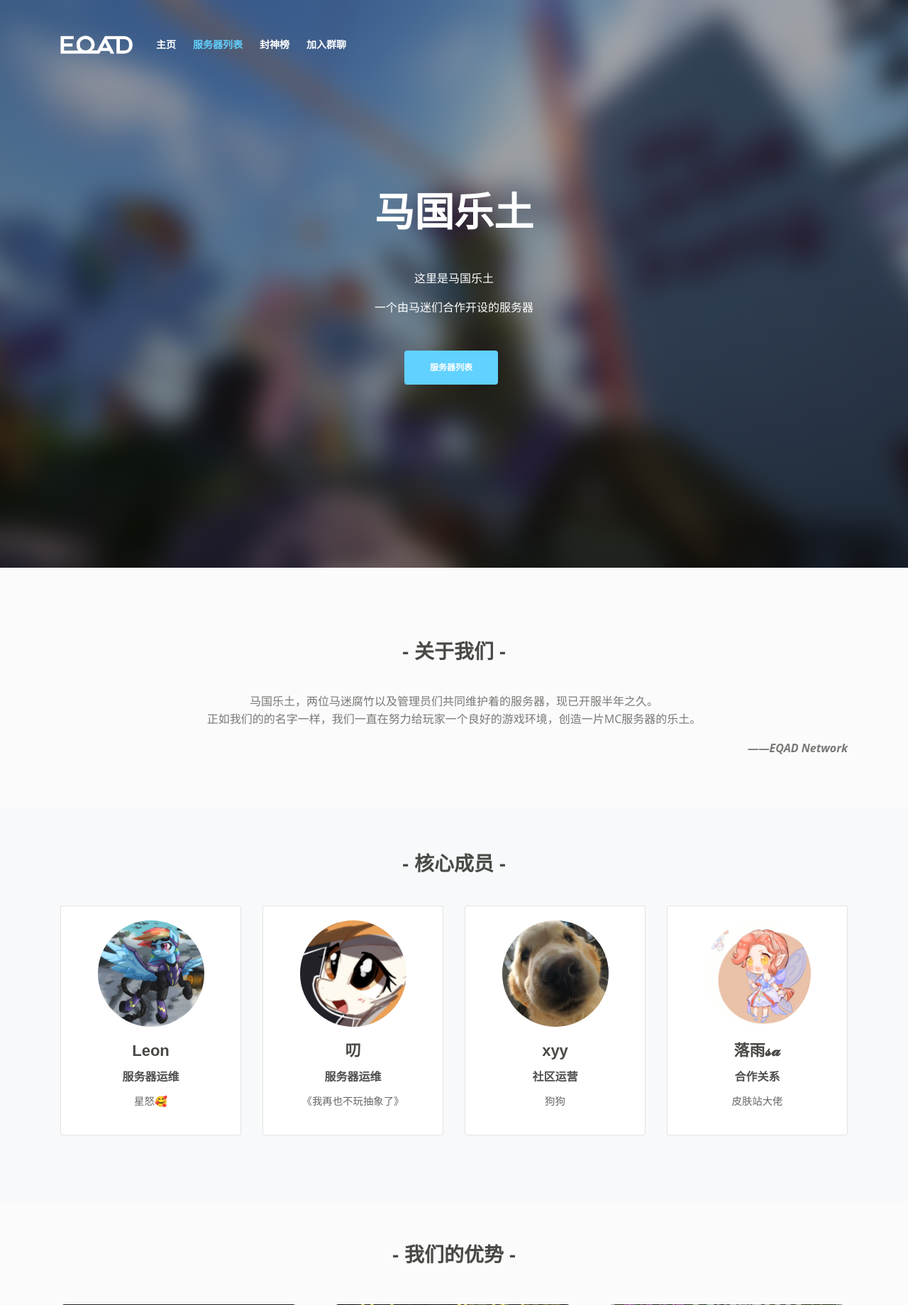
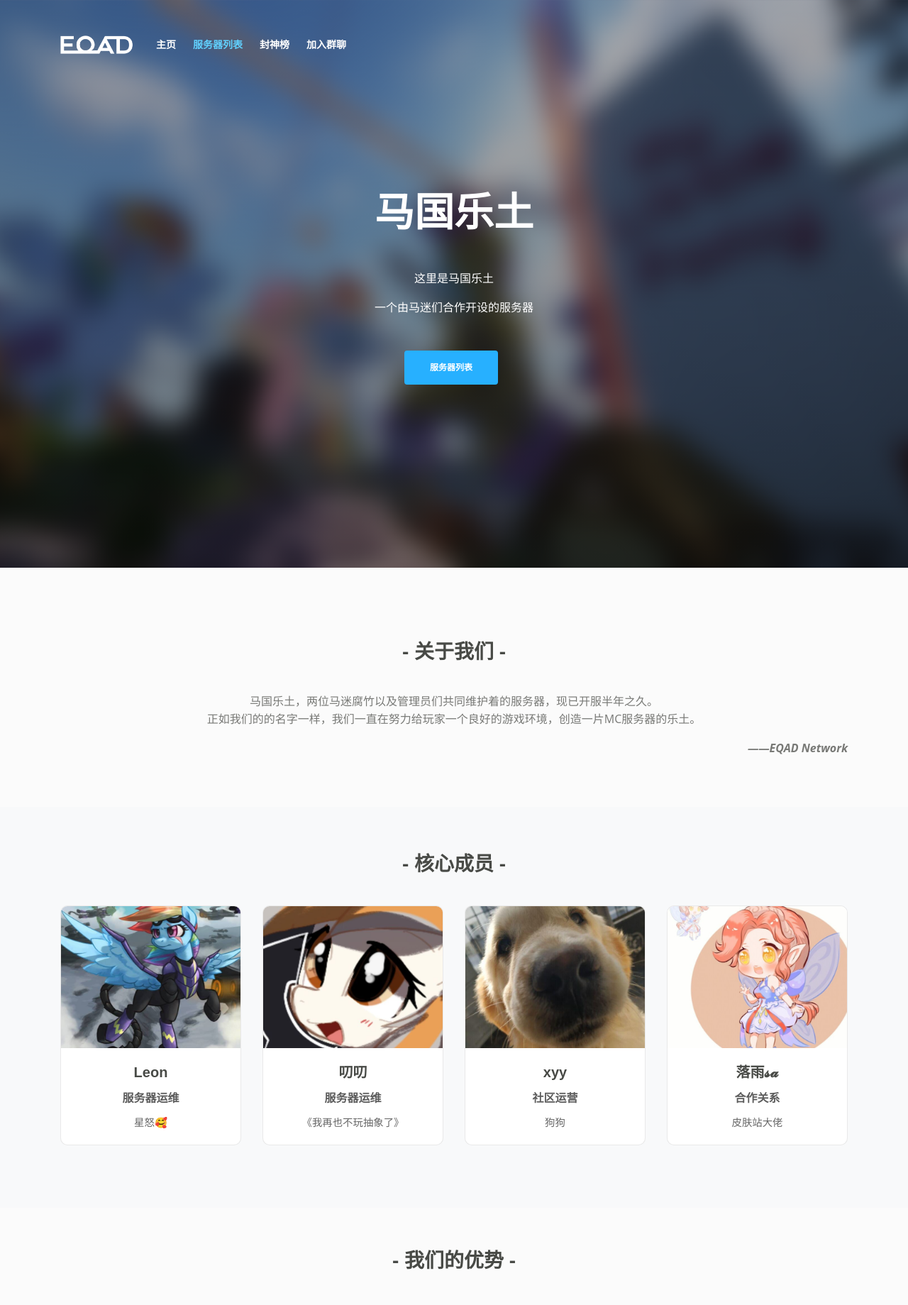
Before and after one commit to Equestriarcadia/EQAD_Web, a PHP site: page / in a window 1280 px wide. Shown: the top 1839 px of the page at 71% size. Run offline with PHP 8.4, Linux system fonts and the light colour scheme.

Commit message:
Add files via upload

```diff
--- a/index.html
+++ b/index.html
@@ -105,9 +105,6 @@
     </div> <!-- end of basic-1 -->
     <!-- end of intro -->
 
-
-    <!-- 在index.html的Intro和Services之间添加以下内容 -->
-
     <!-- Team -->
     <div id="team" class="basic-2">
         <div class="container">
@@ -117,45 +114,58 @@
                 </div>
                 <br><br><br>
 
-                <!-- Member Card 1 -->
-                <div class="col-lg-3 col-md-6">
+                <div class="col-lg-3 col-md-6 mb-4">
                     <div class="team-card">
+                        <div class="avatar-container">
                             <img src="static/picture/Leon.jpg" class="member-avatar">
-                        <h3>Leon</h3>
+                        </div>
+                        <div class="member-info">
+                            <h3><i class="fas fa-horse"></i>Leon</h3>
                             <p class="position">服务器运维</p>
                             <p class="bio">星怒🥰</p>
                         </div>
                     </div>
+                </div>
 
-                <!-- Member Card 2 -->
-                <div class="col-lg-3 col-md-6">
+                <div class="col-lg-3 col-md-6 mb-4">
                     <div class="team-card">
+                        <div class="avatar-container">
                             <img src="static/picture/叨.jpg" class="member-avatar">
-                        <h3>叨</h3>
+                        </div>
+                        <div class="member-info">
+                            <h3><i class="fas fa-horse"></i>叨叨</h3>
                             <p class="position">服务器运维</p>
                             <p class="bio">《我再也不玩抽象了》</p>
                         </div>
                     </div>
+                </div>
 
-                <!-- Member Card 3 -->
-                <div class="col-lg-3 col-md-6">
+                <div class="col-lg-3 col-md-6 mb-4">
                     <div class="team-card">
+                        <div class="avatar-container">
                             <img src="static/picture/xyy.jpg" class="member-avatar">
-                        <h3>xyy</h3>
+                        </div>
+                        <div class="member-info">
+                            <h3><i class="fas fa-horse"></i>xyy</h3>
                             <p class="position">社区运营</p>
                             <p class="bio">狗狗</p>
                         </div>
                     </div>
+                </div>
 
-                <!-- Member Card 4 -->
-                <div class="col-lg-3 col-md-6">
+                <div class="col-lg-3 col-md-6 mb-4">
                     <div class="team-card">
+                        <div class="avatar-container">
                             <img src="static/picture/落雨.jpg" class="member-avatar">
-                        <h3>落雨𝓼𝓪</h3>
+                        </div>
+                        <div class="member-info">
+                            <h3><i class="fas fa-horse"></i>落雨𝓼𝓪</h3>
                             <p class="position">合作关系</p>
                             <p class="bio">皮肤站大佬</p>
                         </div>
                     </div>
+                </div>
+
             </div>
         </div>
     </div>
--- a/static/css/styles.css
+++ b/static/css/styles.css
@@ -165,10 +165,10 @@ strong {
 .btn-solid-lg {
 	display: inline-block;
 	padding: 1.375rem 2.125rem 1.375rem 2.125rem;
-	border: 0.125rem solid #61d1ff;
+	border: 0.125rem solid #27b0ff;
 	border-radius: 0.25rem;
-	background-color: #61d1ff;
-	color: #fff;
+	background-color: #27b0ff;
+	color: #ffffff;
 	font: 700 0.75rem/0 "Montserrat", sans-serif;
 	text-decoration: none;
 	transition: all 0.2s;
@@ -1962,7 +1962,9 @@ a:hover.back-to-top {
 	.navbar-custom.top-nav-collapse {
         padding: 0.375rem 1.5rem 0.375rem 2rem;
 		box-shadow: 0 0.0625rem 0.375rem 0 rgba(0, 0, 0, 0.1);
-		background-color: #000000d4;
+		background-color: #202020b2;
+		backdrop-filter: blur(10px) saturate(180%);
+		-webkit-backdrop-filter: blur(10px) saturate(180%);
 	}
 
 	.navbar-custom.top-nav-collapse .navbar-brand.logo-text {
@@ -2529,23 +2531,40 @@ a:hover.back-to-top {
 
 .team-card {
     background: white;
-    border-radius: 0.25rem;
+    border-radius: 10px;
+    overflow: hidden;
+	border: 1px solid #7a7a7a2a;
+	transition: all 0.3s ease-in-out !important;
+    height: 100%;
+}
+
+.team-card:hover {
+    transform: translateY(-5px);
+}
+
+.avatar-container {
+    height: 200px;
+    overflow: hidden;
+    position: relative;
+}
+
+.member-avatar {
+    width: 100%;
+    height: 100%;
+    object-fit: cover;
+}
+
+.member-info {
     padding: 20px;
-    margin-bottom: 30px;
-	border: 1px solid #bebebe6c;
     text-align: center;
 }
 
-.member-avatar {
-    width: 150px;
-    height: 150px;
-    border-radius: 50%;
-    margin: 0 auto 20px;
-    object-fit: cover;
+.member-info h3 {
+    font-size: 1.25rem;
 }
 
 .position {
-    color: #4e4e4e;
+    color: #5c5c5c;
     font-weight: 600;
     margin: 10px 0;
 }
@@ -2554,4 +2573,49 @@ a:hover.back-to-top {
     font-size: 0.9rem;
     line-height: 1.6;
     color: #666;
-}
+    margin-bottom: 0;
+}
+
+@media (max-width: 992px) {
+    .avatar-container {
+        height: 180px;
+    }
+}
+
+@media (max-width: 768px) {
+    .avatar-container {
+        height: 220px;
+    }
+}
+
+.card {
+    transition: all 0.3s ease-in-out !important;
+    transform: translateY(0);
+}
+
+.card:hover {
+    transform: translateY(-5px) !important;
+}
+
+.cards-2 .card {
+    transition: all 0.3s ease-in-out;
+    position: relative;
+}
+
+.cards-2 .card:hover {
+    z-index: 2;
+}
+
+.filter .element-item {
+    transition: transform 0.3s ease-in-out !important;
+}
+
+.filter .element-item:hover {
+    transform: translateY(-5px) !important;
+}
+
+@media (max-width: 768px) {
+    .card:hover {
+        transform: translateY(-3px) !important;
+    }
+}
```
Lines whose indentation alone changed are shown as unchanged.
